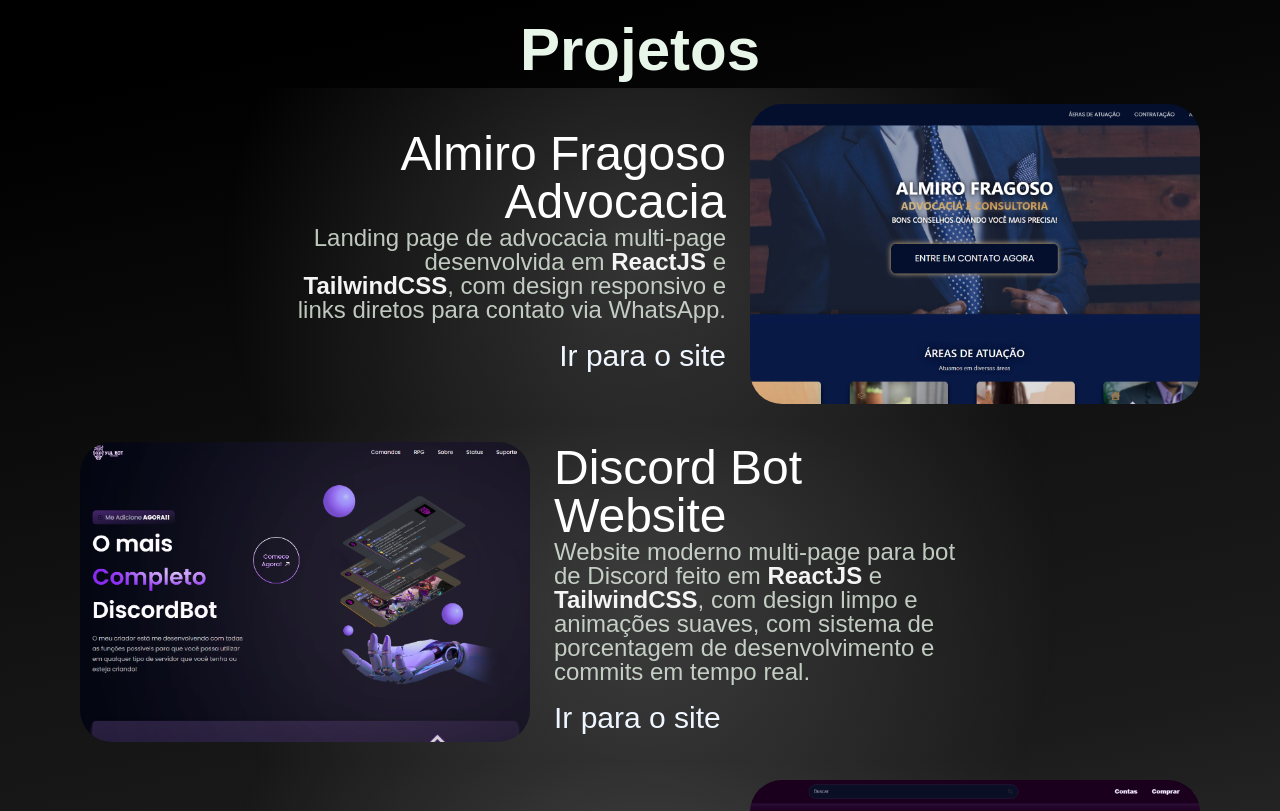
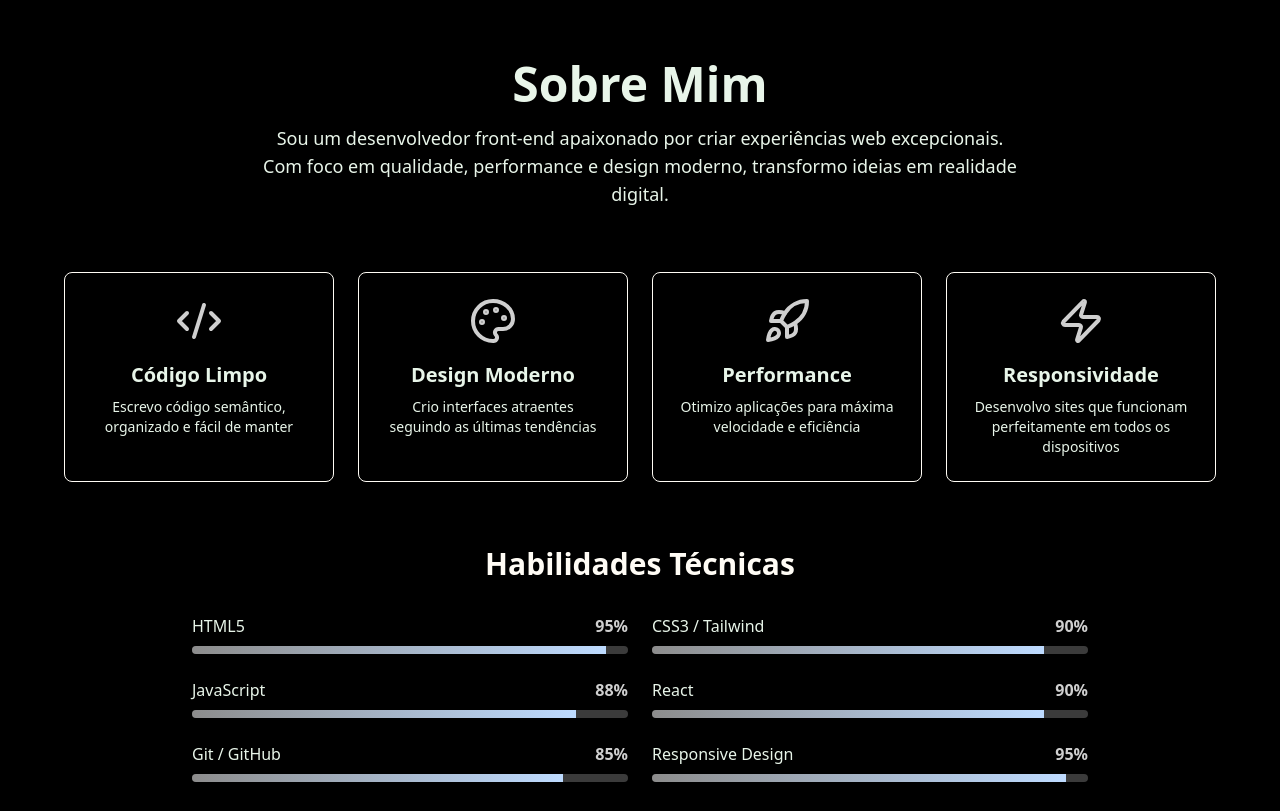
Before and after one commit to Enzzzzz/Port, a React (Vite) app: page / in a window 1280 px wide. Shown: the part 820-1631 px from the top of the page. Built offline with nearby package versions, Linux system fonts and the light colour scheme; a web font is replaced by a local one.

Commit message:
added about me section

```diff
--- a/index.html
+++ b/index.html
@@ -4,7 +4,7 @@
     <meta charset="UTF-8" />
     <link rel="icon" type="image/svg+xml" href="/Logo2.jpg" />
     <meta name="viewport" content="width=device-width, initial-scale=1.0" />
-    <title>Maia Dev</title>
+    <title>Maia Dev | Desenvolvedor Front-End</title>
   </head>
   <body>
     <div id="root"></div>
--- /dev/null
+++ b/src/components/About.jsx
@@ -0,0 +1,88 @@
+import { Code2, Palette, Rocket, Zap } from "lucide-react";
+
+const About = () => {
+      const skills = [
+    { name: "HTML5", level: 95 },
+    { name: "CSS3 / Tailwind", level: 90 },
+    { name: "JavaScript", level: 88 },
+    { name: "React", level: 90 },
+    { name: "Git / GitHub", level: 85 },
+    { name: "Responsive Design", level: 95 },
+  ];
+
+  const features = [
+    {
+      icon: Code2,
+      title: "Código Limpo",
+      description: "Escrevo código semântico, organizado e fácil de manter",
+    },
+    {
+      icon: Palette,
+      title: "Design Moderno",
+      description: "Crio interfaces atraentes seguindo as últimas tendências",
+    },
+    {
+      icon: Rocket,
+      title: "Performance",
+      description: "Otimizo aplicações para máxima velocidade e eficiência",
+    },
+    {
+      icon: Zap,
+      title: "Responsividade",
+      description: "Desenvolvo sites que funcionam perfeitamente em todos os dispositivos",
+    },
+  ];
+
+  return (
+    <section id="about" className="py-20 px-4 md:px-8 lg:px-16">
+      <div className="container mx-auto">
+        <div className="text-center mb-16">
+          <h2 className="text-4xl md:text-5xl font-bold mb-4 text-text">
+            Sobre Mim
+          </h2>
+          <p className="text-text text-lg max-w-3xl mx-auto">
+            Sou um desenvolvedor front-end apaixonado por criar experiências web excepcionais.
+            Com foco em qualidade, performance e design moderno, transformo ideias em realidade digital.
+          </p>
+        </div>
+
+        <div className="grid grid-cols-1 md:grid-cols-2 lg:grid-cols-4 gap-6 mb-16">
+          {features.map((feature, index) => (
+            <div
+              key={index}
+              className="card-portfolio bg-card border border-border rounded-lg overflow-hidden p-6 text-center hover-glow"
+            >
+              <feature.icon className="h-12 w-12 text-primary mx-auto mb-4" />
+              <h3 className="text-xl font-bold mb-2 text-text">{feature.title}</h3>
+              <p className="text-text text-sm">{feature.description}</p>
+            </div>
+          ))}
+        </div>
+
+        <div className="max-w-4xl mx-auto">
+          <h3 className="text-3xl font-bold mb-8 text-center text-foreground">
+            Habilidades Técnicas
+          </h3>
+          <div className="grid grid-cols-1 md:grid-cols-2 gap-6">
+            {skills.map((skill, index) => (
+              <div key={index} className="space-y-2">
+                <div className="flex justify-between items-center">
+                  <span className="text-text font-medium">{skill.name}</span>
+                  <span className="text-primary font-bold">{skill.level}%</span>
+                </div>
+                <div className="h-2 bg-[#3b3b3b] rounded-full overflow-hidden">
+                  <div
+                    className="h-full bg-gradient-to-r from-primary/55 to-blue-200 transition-all duration-1000 ease-out"
+                    style={{ width: `${skill.level}%` }}
+                  />
+                </div>
+              </div>
+            ))}
+          </div>
+        </div>
+      </div>
+    </section>
+  );
+};
+
+export default About;
--- a/src/index.css
+++ b/src/index.css
@@ -4,7 +4,6 @@
   --color-primary: #cfcfcf;
   --color-secondary: #f1f1f1;
   --color-tertiary: #000000;
-  --color-accent: #f1f1f1;
   --color-hover: #f1f1f1;
   --color-text: #e8f5e9;
   --color-dimWhite: rgba(255, 255, 255, 0.7);
@@ -33,35 +32,30 @@
   :root {
     --background: 0 0% 5%;
     --foreground: 45 100% 98%;
-
     --card: 0 0% 8%;
     --card-foreground: 45 100% 98%;
-
     --popover: 0 0% 8%;
     --popover-foreground: 45 100% 98%;
-
     --primary: 45 95% 62%;
     --primary-foreground: 0 0% 5%;
-
     --secondary: 28 80% 52%;
     --secondary-foreground: 0 0% 98%;
-
     --muted: 0 0% 15%;
     --muted-foreground: 45 20% 70%;
-
     --accent: 28 80% 52%;
     --accent-foreground: 0 0% 98%;
-
     --destructive: 0 84.2% 60.2%;
     --destructive-foreground: 0 0% 98%;
 
     --transition-smooth: all 0.4s cubic-bezier(0.4, 0, 0.2, 1);
+    --shadow-card: 0 4px 20px hsla(0, 0%, 0%, 0.5);
+    --shadow-glow: 0 0 40px hsla(200, 20%, 40%, 0.3);
   }
 
   html,
   body {
     background-color: var(--color-tertiary);
-    color: var(--color-dimWhite);
+    color: hsl(var(--foreground));
     font-family: "Poppins", system-ui, sans-serif;
     scroll-behavior: smooth;
   }
@@ -201,43 +195,23 @@
     justify-items: center;
   }
 
-  .text-gradient {
-    background: radial-gradient(
-      64.18% 64.18% at 71.16% 35.69%,
-      #c3dbff 0.89%,
-      #84b4fc 17.23%,
-      #5997f5 42.04%,
-      #377de7 55.12%,
-      #1557bb 71.54%,
-      #021127 100%
-    );
-    -webkit-background-clip: text;
-    -webkit-text-fill-color: transparent;
-    background-clip: text;
+    .card-portfolio {
+    box-shadow: var(--shadow-card);
+    transition: var(--transition-smooth);
   }
 
-  .bg-red-gradient {
-    background: linear-gradient(
-      157.81deg,
-      #ffc3c3 -43.27%,
-      #fc8484 -21.24%,
-      #f55959 12.19%,
-      #e73737 29.82%,
-      #bb1515 51.94%,
-      #4b0101 90.29%
-    );
+  .card-portfolio:hover {
+    box-shadow: var(--shadow-glow);
+    transform: translateY(-4px);
   }
 
-  .bg-red-gradient-reverse {
-    background: linear-gradient(
-      157.81deg,
-      #4b0101 -43.27%,
-      #bb1515 -21.24%,
-      #e73737 12.19%,
-      #f55959 29.82%,
-      #fc8484 51.94%,
-      #ffc3c3 90.29%
-    );
+    .hover-glow {
+    transition: var(--transition-smooth);
+  }
+
+  .hover-glow:hover {
+    box-shadow: var(--shadow-glow);
+    transform: translateY(-2px);
   }
 
   .bg-gray-gradient {
@@ -261,30 +235,6 @@
       #1b1b1b 29.82%,
       #131313 51.94%,
       #000000 90.29%
-    );
-  }
-
-  .bg-green-gradient {
-    background: linear-gradient(
-      157.81deg,
-      #0e300a -43.27%,
-      #0e2e0e -21.24%,
-      #031b02 12.19%,
-      #02200a 29.82%,
-      #071108 51.94%,
-      #070f08 90.29%
-    );
-  }
-
-  .bg-green-gradient-reverse {
-    background: linear-gradient(
-      157.81deg,
-      #070f08 -43.27%,
-      #071108 -21.24%,
-      #02200a 12.19%,
-      #031b02 29.82%,
-      #0e2e0e 51.94%,
-      #0e300a 90.29%
     );
   }
 }
--- a/src/routes/Home.jsx
+++ b/src/routes/Home.jsx
@@ -2,6 +2,7 @@ import Navbar from "../components/navbar";
 import Footer from "../components/Footer";
 import Hero from "../components/Hero"
 import Projects from "../components/Projects"
+import About from "../components/About"
 
 function Home() {
 
@@ -10,9 +11,10 @@ function Home() {
       <Navbar />
       <div className="flex flex-col">
         <Hero />
+        <About/>
         <Projects />
-        <Footer />
       </div>
+      <Footer />
     </div>
   );
 }
```
Also changed, not shown: src/components/Projects.jsx (+4 -4 lines).
